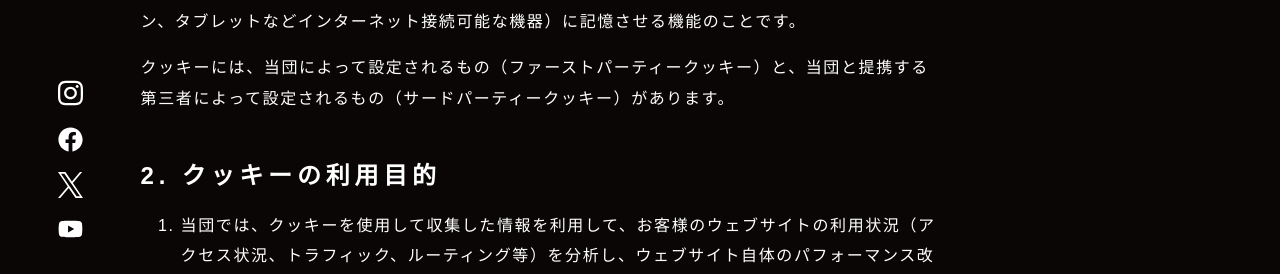
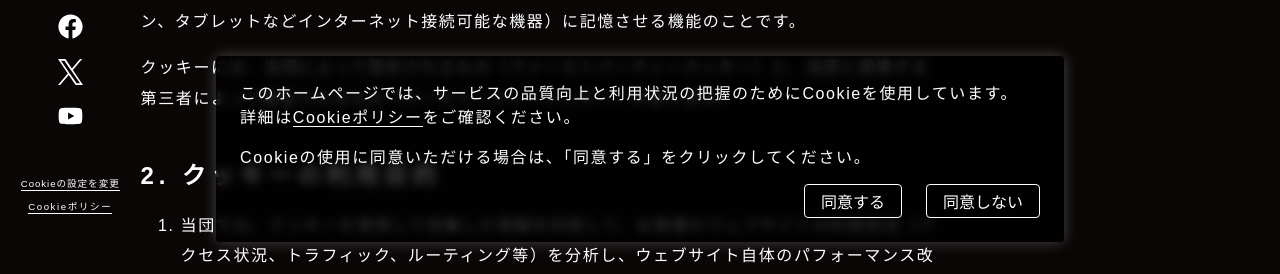
Before and after one commit to orchestra-canvas-tokyo/homepage, a SvelteKit app: page /cookie-policy in a window 1280 px wide. Shown: the part 526-800 px from the top of the page. Built offline with nearby package versions, Linux system fonts and the light colour scheme.

Commit message:
feat: Cookie同意トーストとそこへの導線を実装

```diff
--- /dev/null
+++ b/src/lib/components/CookieConcent.svelte
@@ -0,0 +1,249 @@
+<script lang="ts">
+	import { onMount } from 'svelte';
+
+	export let showToast: boolean;
+	let concentObtained: boolean | null;
+	let contentType: string;
+
+	$: showToast = false;
+	$: concentObtained = false;
+	$: contentType = concentObtained === true ? 'text/javascript' : 'text/plain';
+
+	onMount(() => {
+		const cookieConcentStateController = new CookieConcentStateController();
+
+		if (cookieConcentStateController.needToShowToast) {
+			// Cookie同意が必要な場合はCookieConcentを表示
+			showToast = true;
+		} else {
+			// Cookie同意が取得されているかを取得
+			concentObtained = CookieConcentStateController.getConcentObtained();
+		}
+	});
+
+	class CookieConcentStateController {
+		needToShowToast: boolean;
+
+		constructor() {
+			this.needToShowToast = this.confirmIfRequiredCookieConcent();
+			this.updateLastAccessedAt();
+		}
+
+		/**
+		 * Cookie同意が必要かどうかを判定する
+		 *
+		 * Cookie同意が取得されていない場合、
+		 * 最終アクセス日時が7日経過している場合に
+		 * Cookie同意が必要と判定する
+		 *
+		 * @returns Cookie同意が必要な場合はtrue
+		 */
+		private confirmIfRequiredCookieConcent(): boolean {
+			const rawLastAccessedAt = localStorage.getItem('lastAccessedAt') || '';
+			const lastAccessedAt = new Date(rawLastAccessedAt ? parseInt(rawLastAccessedAt) : 0);
+			const sevenDays = 7 * 24 * 60 * 60 * 1000;
+
+			if (CookieConcentStateController.getConcentObtained() === null) {
+				return true;
+			}
+
+			if (lastAccessedAt.getTime() + sevenDays < Date.now()) {
+				return true;
+			}
+
+			return false;
+		}
+
+		/**
+		 * Cookie同意が取得されているかを取得する
+		 *
+		 * @returns Cookie同意が取得されている場合はtrue
+		 */
+		static getConcentObtained(): boolean | null {
+			const rawConcentObtained = localStorage.getItem('concentObtained');
+
+			if (rawConcentObtained === null) {
+				return null;
+			}
+			return rawConcentObtained === 'true';
+		}
+
+		/**
+		 * Cookie同意が取得されているかを更新する
+		 *
+		 * @param concentObtained Cookie同意が取得されているか
+		 */
+		static updateConcentObtained(concentObtained: boolean): void {
+			localStorage.setItem('concentObtained', concentObtained.toString());
+		}
+
+		/**
+		 * 最終アクセス日時を更新する
+		 */
+		private updateLastAccessedAt(): void {
+			localStorage.setItem('lastAccessedAt', Date.now().toString());
+		}
+	}
+</script>
+
+<svelte:head>
+	<!-- Google tag (gtag.js) -->
+	<script
+		async
+		src="https://www.googletagmanager.com/gtag/js?id=G-DLWL51EKQM"
+		type={contentType}
+	></script>
+	<script type={contentType}>
+		window.dataLayer = window.dataLayer || [];
+		function gtag() {
+			dataLayer.push(arguments);
+		}
+		gtag('js', new Date());
+
+		gtag('config', 'G-DLWL51EKQM');
+	</script>
+
+	<!-- Clarify -->
+	<script type={contentType}>
+		(function (c, l, a, r, i, t, y) {
+			c[a] =
+				c[a] ||
+				function () {
+					(c[a].q = c[a].q || []).push(arguments);
+				};
+			t = l.createElement(r);
+			t.async = 1;
+			t.src = 'https://www.clarity.ms/tag/' + i;
+			y = l.getElementsByTagName(r)[0];
+			y.parentNode.insertBefore(t, y);
+		})(window, document, 'clarity', 'script', 'rj48kepkvj');
+	</script>
+</svelte:head>
+
+<!-- <div class="toast-container"> -->
+<div class="toast" class:show={showToast}>
+	<p>
+		このホームページでは、サービスの品質向上と利用状況の把握のためにCookieを使用しています。<br />
+		詳細は<a href="/cookie-policy">Cookieポリシー</a>をご確認ください。
+	</p>
+	<p>Cookieの使用に同意いただける場合は、「同意する」をクリックしてください。</p>
+
+	<div class="button-container">
+		<button
+			on:click={function () {
+				CookieConcentStateController.updateConcentObtained(true);
+				concentObtained = CookieConcentStateController.getConcentObtained();
+				showToast = false;
+			}}
+		>
+			同意する
+		</button>
+
+		<button
+			on:click={function () {
+				CookieConcentStateController.updateConcentObtained(false);
+				concentObtained = CookieConcentStateController.getConcentObtained();
+				showToast = false;
+			}}
+		>
+			同意しない
+		</button>
+	</div>
+</div>
+
+<!-- </div> -->
+
+<style>
+	* {
+		--spacing-unit: 4px;
+	}
+
+	.toast {
+		position: fixed;
+		right: 0;
+		left: 0;
+		bottom: calc(var(--spacing-unit) * 8);
+
+		margin: auto;
+		border: 1px solid var(--color-text-primary);
+		padding: calc(var(--spacing-unit) * 6);
+
+		width: 80dvw;
+		max-width: 800px;
+
+		box-shadow: 0 0 15px rgba(255, 255, 255, 0.25);
+		border-radius: var(--spacing-unit);
+
+		background-color: rgba(0, 0, 0, 0.75);
+		backdrop-filter: blur(5px);
+
+		animation: fadeOut 0.1s ease-in 0s forwards;
+		display: none;
+		opacity: 0;
+
+		z-index: 5000;
+	}
+
+	.toast p {
+		margin-top: 0;
+		margin-bottom: calc(var(--spacing-unit) * 4);
+	}
+
+	.toast button {
+		padding: calc(var(--spacing-unit) * 1) calc(var(--spacing-unit) * 4);
+		border: 1px solid var(--main-color);
+		border-radius: var(--spacing-unit);
+		outline: none;
+		font: inherit;
+		color: inherit;
+		background: none;
+		cursor: pointer;
+	}
+
+	.show {
+		animation: fadeIn 0.1s ease-in 0s forwards;
+
+		display: block;
+		opacity: 1;
+	}
+
+	@keyframes fadeIn {
+		0% {
+			display: none;
+			opacity: 0;
+			transform: scale(0.95);
+		}
+		1% {
+			display: block;
+			opacity: 0;
+		}
+		100% {
+			display: block;
+			opacity: 1;
+			transform: scale(1);
+		}
+	}
+
+	@keyframes fadeOut {
+		0% {
+			display: block;
+			opacity: 1;
+			transform: scale(1);
+		}
+		99% {
+			display: block;
+			opacity: 0;
+		}
+		100% {
+			display: none;
+			opacity: 0;
+			transform: scale(0.95);
+		}
+	}
+
+	.button-container {
+		display: flex;
+		justify-content: flex-end;
+		gap: calc(var(--spacing-unit) * 6);
+	}
+</style>
--- a/src/routes/+layout.svelte
+++ b/src/routes/+layout.svelte
@@ -13,6 +13,7 @@
 	import { browser } from '$app/environment';
 	import dayjs from 'dayjs';
 	import { afterNavigate } from '$app/navigation';
+	import CookieConcent from '$lib/components/CookieConcent.svelte';
 
 	export let data: LayoutData;
 
@@ -148,6 +149,10 @@
 	afterNavigate(() => {
 		isOpen = false;
 	});
+
+	// CookieConcent Toastの表示制御
+	let showToast: boolean;
+	$: showToast = false;
 </script>
 
 <header>
@@ -196,6 +201,18 @@
 					<a href={sns.url}><img src={sns.icon} alt={sns.alt} width="25px" /></a>
 				{/each}
 			</li>
+
+			<section class="cookie-container hamburger-cookie-container">
+				<button
+					on:click={function () {
+						showToast = true;
+					}}
+					class="text-link"
+				>
+					Cookieの設定を変更
+				</button>
+				<a class="secondary-link" href="/cookie-policy">Cookieポリシー</a>
+			</section>
 		</ul>
 	</nav>
 </header>
@@ -226,6 +243,18 @@
 			{/each}
 		</ul>
 	</nav>
+
+	<section class="cookie-container">
+		<button
+			on:click={function () {
+				showToast = true;
+			}}
+			class="text-link"
+		>
+			Cookieの設定を変更
+		</button>
+		<a class="secondary-link" href="/cookie-policy">Cookieポリシー</a>
+	</section>
 </aside>
 
 <main class=" {data.isRoot ? 'root-main' : 'non-root-main'}">
@@ -243,6 +272,8 @@
 		</aside>
 	{/if}
 </main>
+
+<CookieConcent bind:showToast />
 
 <style>
 	/* Nyanvas用 */
@@ -438,10 +469,10 @@
 	@media (max-width: 950px) {
 		header nav > ul {
 			position: fixed;
-			top: 110px;
+			top: 90px;
 			right: 0;
 			padding: 0 30px 30px;
-			height: calc(100dvh - 110px);
+			height: calc(100dvh - 90px);
 			background-color: var(--background-color);
 			overflow: auto;
 			transform: translateX(var(--translate-x));
@@ -599,4 +630,42 @@
 			padding: 0;
 		}
 	}
+
+	/* Cookieへのリンク */
+	.cookie-container {
+		display: flex;
+		flex-direction: column;
+		align-items: center;
+		gap: 8px;
+		margin-bottom: 30px;
+		font-size: 0.6em;
+	}
+
+	.cookie-container a {
+		border-bottom: 1px solid;
+	}
+
+	.hamburger-cookie-container {
+		display: none;
+	}
+	@media (max-width: 950px) {
+		.hamburger-cookie-container {
+			display: flex;
+		}
+	}
+
+	button {
+		padding: 0;
+		border: none;
+		outline: none;
+		font: inherit;
+		color: inherit;
+		background: none;
+		cursor: pointer;
+	}
+
+	.text-link {
+		letter-spacing: var(--letter-spacing);
+		border-bottom: 1px solid;
+	}
 </style>
```
